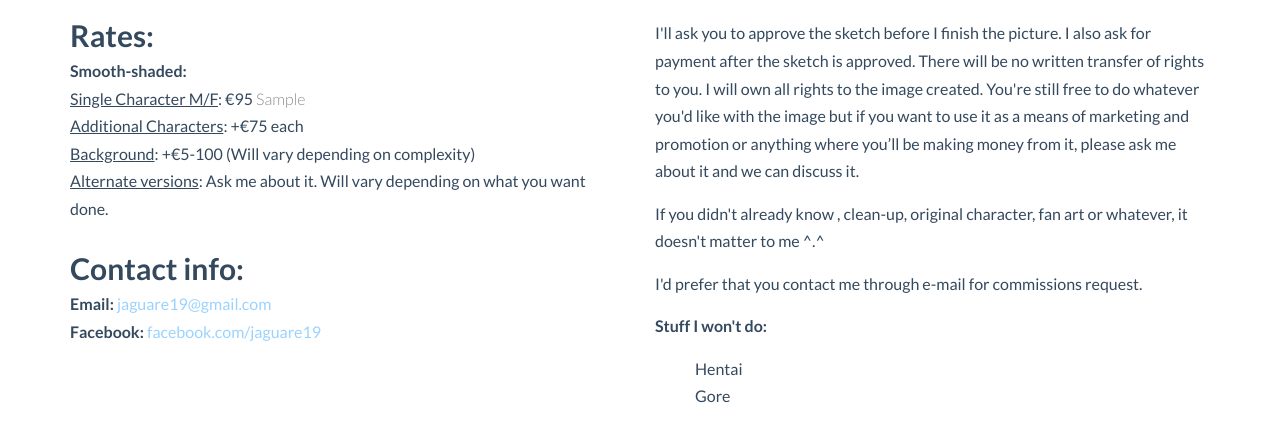
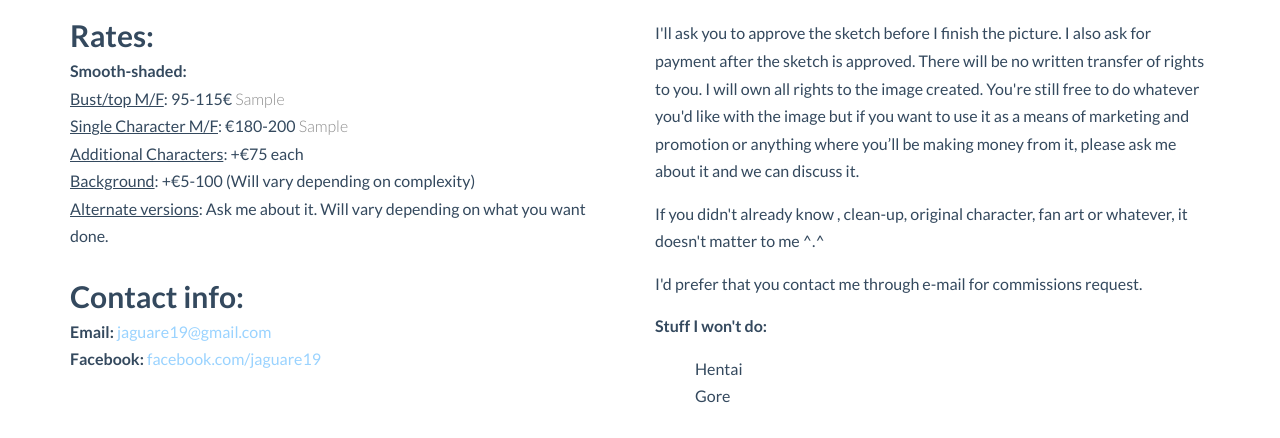
Before and after one commit to Husmeador12/husmeador12.github.io, a plain HTML site: page index.html in a window 1280 px wide. Shown: the part 1267-1705 px from the top of the page. Drawn offline with Linux system fonts and the light colour scheme.

Commit message:
updatin g

```diff
--- a/index.html
+++ b/index.html
@@ -123,7 +123,8 @@
 					<h3>Rates:<br /></h3>
 					<p><strong>Smooth-shaded:</strong><br/>
 					<!--<u>Character Portrait</u>: €60<a href="img/slide/5.png" class="image-link sub-title lead3"> Sample<a/><br/>-->
-					<u>Single Character M/F</u>: €95<a href="img/slide/1.png" class="image-link sub-title lead3"> Sample<a/><br/>
+					<u>Bust/top M/F</u>: 95-115€<a href="img/slide/15.png" class="image-link sub-title lead3"> Sample<a/><br/>
+					<u>Single Character M/F</u>: €180-200<a href="img/slide/1.png" class="image-link sub-title lead3"> Sample<a/><br/>
 					<u>Additional Characters</u>: +€75 each<br />
 					<u>Background</u>: +€5-100 (Will vary depending on complexity)<br />
 					<u>Alternate versions</u>: Ask me about it. Will vary depending on what you want done.</p>
```
Also changed, not shown: img/slide/15.jpg (added).
